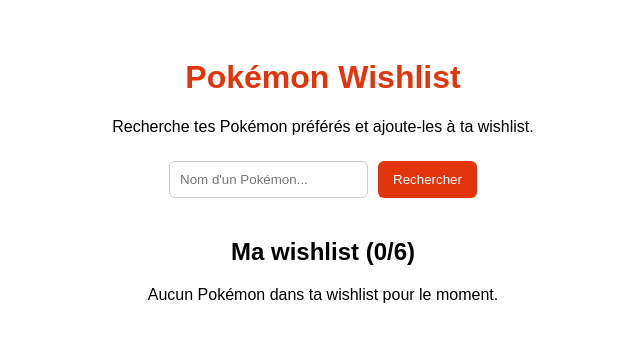
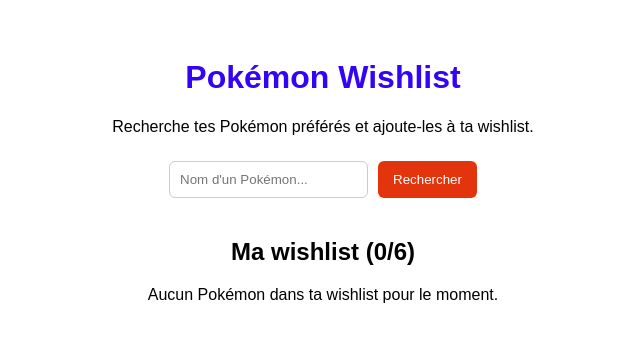
Before and after one commit to Skill-ulr/ci-cd-nuxt, a Nuxt app: page / in a window 1280 px wide. Shown: the top 338 px of the page, without its empty margins (317-957 px from the left). Built offline with nearby package versions, Linux system fonts and the light colour scheme.

Commit message:
test PR ci

```diff
--- a/app/app.vue
+++ b/app/app.vue
@@ -133,7 +133,7 @@ sauvegarderWishlist(wishlist.value)
 }
 
 h1 {
-  color: #e3350d;
+  color: #3404f5;
 }
 
 form {
```
